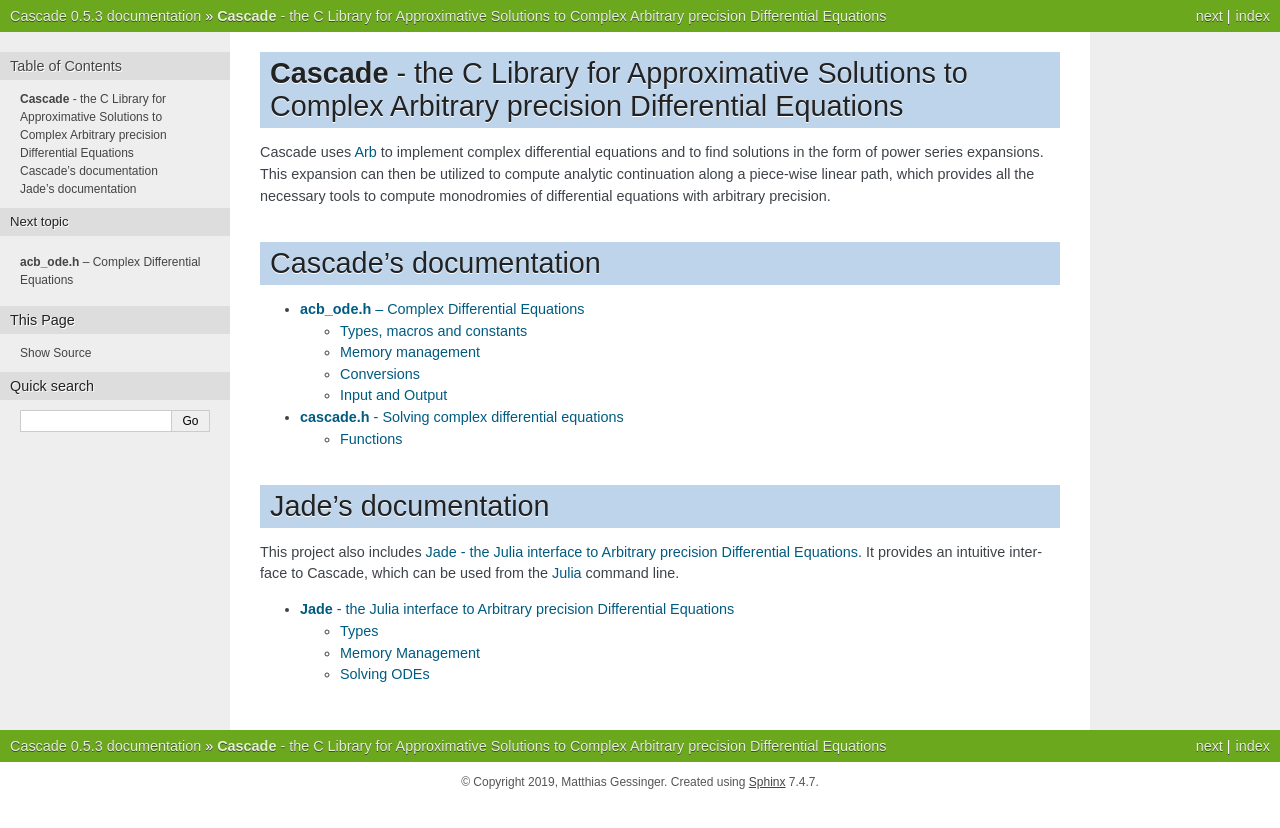
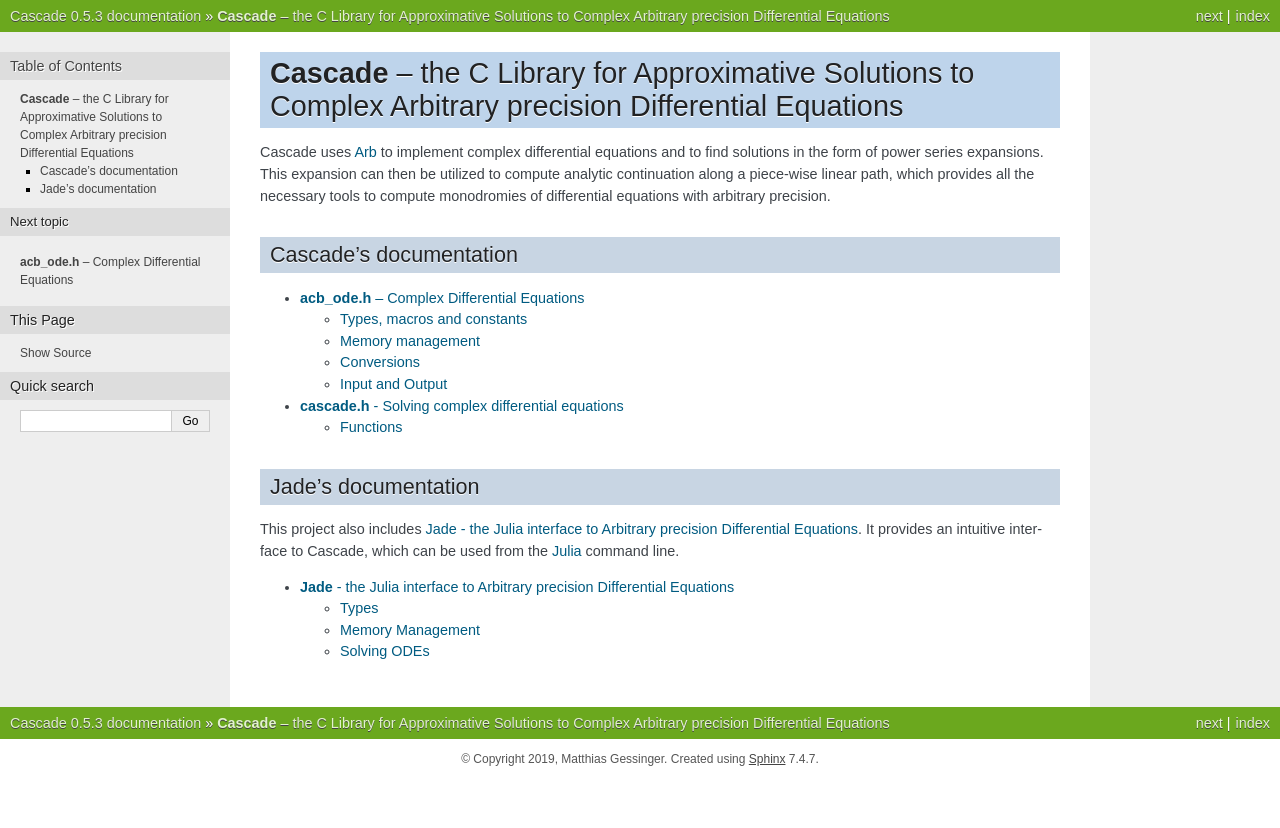
Before and after one commit to MGessinger/Cascade, a Sphinx documentation site: the page built from doc/source/index.rst, in a window 1280 px wide. Shown: the top 828 px of the page. Built offline with Sphinx 7.4.7, drawn with Linux system fonts in a browser that asks for light colours.

Commit message:
Restructuring content hierarchy

```diff
--- a/doc/source/diffeq.rst
+++ b/doc/source/diffeq.rst
@@ -13,7 +13,7 @@
 
     Contains a pointer to an array of the coefficients, the maximum degree of all the polynomials, the order of the ODE and a pointer to an :type:`acb_poly` containing a power series solution.
 
-    An *acb_ode_t* is defined as a pointer of type *acb_ode_struct*, permitting an *acb_ode_t* to be passed by reference.
+    An :type:`acb_ode_t` is defined as a pointer of type :type:`acb_ode_struct`, permitting an :type:`acb_ode_t` to be passed by reference.
 
 .. macro:: diff_eq_poly(ODE, i)
 
@@ -21,7 +21,7 @@
 
 .. macro:: diff_eq_coeff(ODE, i ,j)
 
-    Macro returning a pointer to the *j-th* coefficient of the *i-th* polynomial. This macro is identical to diff_eq_poly(ODE,i)->(j).
+    Macro returning a pointer to the *j-th* coefficient of the *i-th* polynomial. This macro is identical to *diff_eq_poly(ODE,i)->(j)*.
 
 .. macro:: order(ODE)
 
--- a/doc/source/index.rst
+++ b/doc/source/index.rst
@@ -1,13 +1,13 @@
 .. _Arb: http://arblib.org
 .. _Julia: https://julialang.org
 
-**Cascade** - the C Library for Approximative Solutions to Complex Arbitrary precision Differential Equations
+**Cascade** -- the C Library for Approximative Solutions to Complex Arbitrary precision Differential Equations
 =============================================================================================================
 
 Cascade uses Arb_ to implement complex differential equations and to find solutions in the form of power series expansions. This expansion can then be utilized to compute analytic continuation along a piece-wise linear path, which provides all the necessary tools to compute monodromies of differential equations with arbitrary precision.
 
 Cascade's documentation
-=======================
+-----------------------
 
 ..  toctree::
     :maxdepth: 2
@@ -16,7 +16,7 @@
     cascade.rst
 
 Jade's documentation
-====================
+--------------------
 
 This project also includes :ref:`Jade`. It provides an intuitive interface to Cascade, which can be used from the Julia_ command line.
 
```
Also changed, not shown: 1 other file.
